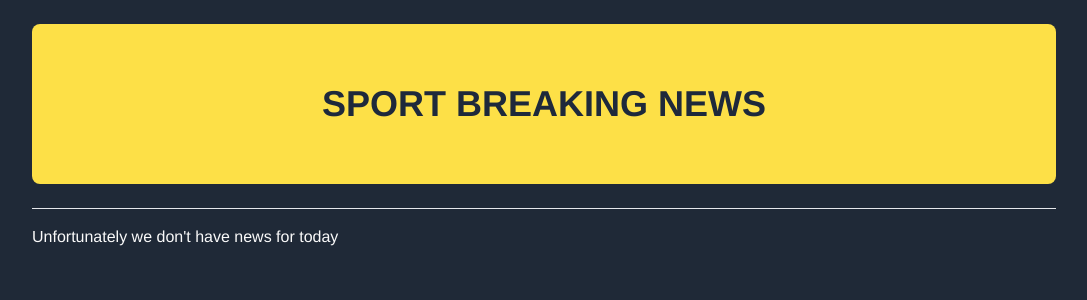
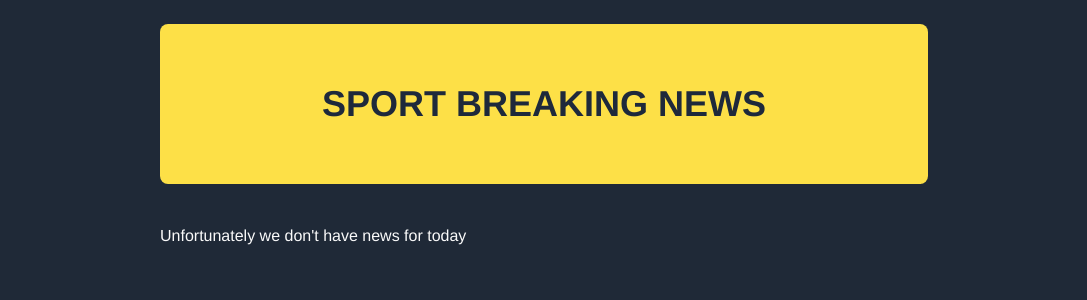
Before and after one commit to josekadeveloper/BreakingNews, a React (Vite) app in the folder frontend/: page / in a window 1280 px wide. Shown: the top 300 px of the page, without its empty margins (96-1183 px from the left). Built offline with nearby package versions, Linux system fonts and the light colour scheme.

Commit message:
feat(App.jsx): add someone css styles

```diff
--- a/frontend/src/App.jsx
+++ b/frontend/src/App.jsx
@@ -15,7 +15,7 @@ function App() {
   };
 
   return (
-    <div className='max-w-screen-lg mx-auto divide-y'>
+    <div className='max-w-screen-md mx-auto'>
       <h1 className='bg-yellow-300 rounded-lg mt-6 text-slate-800 font-bold text-4xl flex justify-center items-center h-40 mb-6'>
           SPORT BREAKING NEWS
       </h1>
@@ -24,8 +24,8 @@ function App() {
           sportNews.news.map((sportNew, idx) => {
             return (
               <div className='pt-6' key={idx}>
-                <h2 className='text-2xl mb-4'>Featured New: {sportNew.title}</h2>
-                <img src={sportNew.image} />
+                <h2 className='text-2xl underline mb-4'>Featured New: </h2><span className='text-2xl text-yellow-300 hover:text-yellow-600 cursor-pointer'>{sportNew.title}</span>
+                <img className='pt-1' src={sportNew.image} />
               </div>
             )
           })
```
